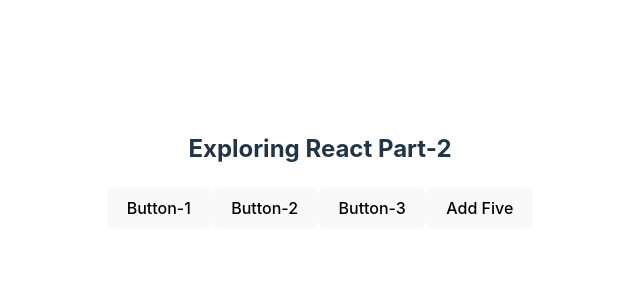
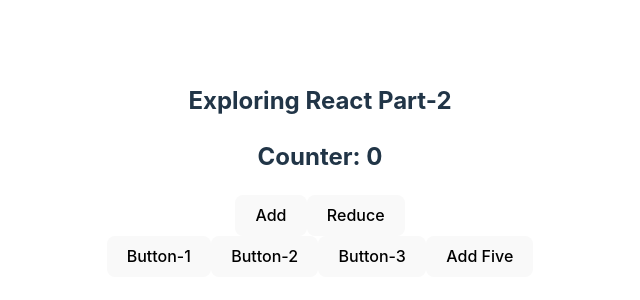
Before and after one commit to shakil200409/exploring-react-core-concept-part2, a React (Vite) app: page / in a window 1280 px wide. Shown: the part 230-530 px from the top of the page, without its empty margins (320-960 px from the left). Built offline with nearby package versions, Linux system fonts and the light colour scheme.

Commit message:
Learned about state management

```diff
--- a/src/App.jsx
+++ b/src/App.jsx
@@ -1,4 +1,5 @@
 import './App.css'
+import Counter from './counter';
 
 function App() {
   function handleClick(){
@@ -13,6 +14,8 @@ function App() {
   return (
     <>
     <h2>Exploring React Part-2</h2>
+
+    <Counter></Counter>
 
     {/* Outer function declared with function keyword */}
     <button onClick={handleClick}>Button-1</button>
--- /dev/null
+++ b/src/counter.jsx
@@ -0,0 +1,22 @@
+import { useState } from "react"
+
+export default function Counter(){
+    const [count, setCount] = useState(0);
+
+    const handleAdd = () =>{
+        const newCount = count + 1;
+        setCount(newCount);
+    }
+    const handleReduce = () =>{
+        const newCount = count-1;
+        setCount(newCount);
+    }
+
+    return(
+        <div>
+            <h2>Counter: {count} </h2>
+            <button onClick={handleAdd}>Add</button>
+            <button onClick={handleReduce}>Reduce</button>
+        </div>
+    )
+}
```
